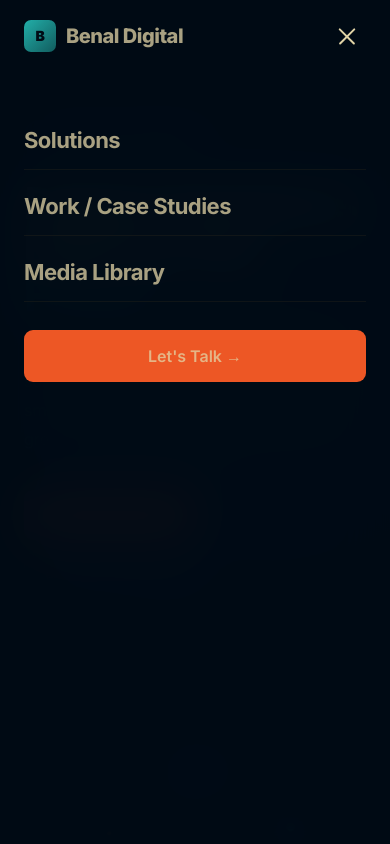
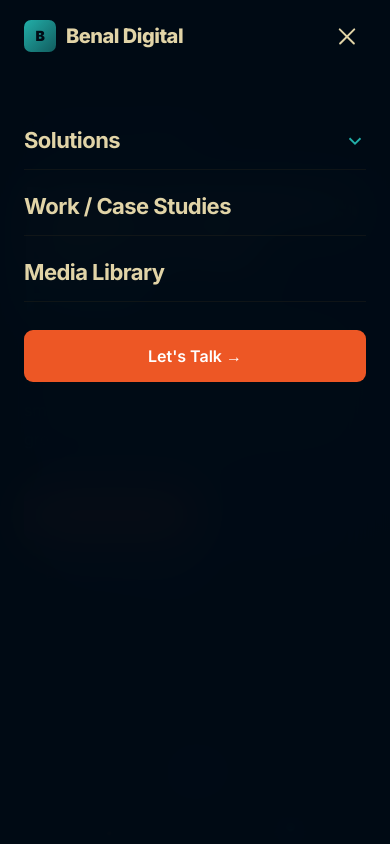
Before and after one commit to Alvin-21/benal, a Next.js app: page / in a window 390 px wide. Both pictures are taken after a click on the button "Open menu". Shown: the top 844 px of the page. Built offline with nearby package versions, Linux system fonts and the light colour scheme.

Commit message:
chore: Add a dropdown menu for solutions in the mobile nav

```diff
--- a/src/app/components/navigation/Navigation.tsx
+++ b/src/app/components/navigation/Navigation.tsx
@@ -25,6 +25,7 @@ const mobileLinks = [
 export default function Navigation() {
   const [scrolled, setScrolled] = useState(false)
   const [mobileOpen, setMobileOpen] = useState(false)
+  const [mobileSolutionsOpen, setMobileSolutionsOpen] = useState(false)
   const [dropdownOpen, setDropdownOpen] = useState(false)
   const dropdownRef = useRef<HTMLDivElement>(null)
 
@@ -156,7 +157,10 @@ export default function Navigation() {
           {/* Hamburger */}
           <button
             className="lg:hidden flex flex-col gap-[5px] p-2 rounded-md transition-colors duration-200 hover:bg-cream/5"
-            onClick={() => setMobileOpen(!mobileOpen)}
+            onClick={() => {
+              setMobileOpen(!mobileOpen)
+              setMobileSolutionsOpen(false)
+            }}
             aria-label={mobileOpen ? 'Close menu' : 'Open menu'}
             aria-expanded={mobileOpen}
             aria-controls="mobileNav"
@@ -189,11 +193,58 @@ export default function Navigation() {
         className={`fixed inset-0 z-[99] bg-bg/[0.97] backdrop-blur-xl flex flex-col gap-2 overflow-y-auto pt-28 px-6 pb-10 transition-opacity duration-300 ${mobileOpen ? 'opacity-100 pointer-events-auto' : 'opacity-0 pointer-events-none'
           }`}
       >
-        {mobileLinks.map((link) => (
+        {mobileLinks.map((link) => link.label === 'Solutions' ? (
+          <div key={link.label} className="border-b border-gold/10">
+            <button
+              type="button"
+              onClick={() => setMobileSolutionsOpen((prev) => !prev)}
+              aria-expanded={mobileSolutionsOpen}
+              aria-controls="mobileSolutions"
+              className="flex w-full items-center justify-between text-[22px] font-bold text-cream py-3 tracking-tight"
+            >
+              {link.label}
+              <svg
+                width="22" height="22" fill="none" stroke="#22AFA9" strokeWidth="2"
+                viewBox="0 0 24 24" aria-hidden="true"
+                className={`transition-transform duration-200 ${mobileSolutionsOpen ? 'rotate-180' : ''}`}
+              >
+                <path d="m6 9 6 6 6-6" />
+              </svg>
+            </button>
+            <div
+              id="mobileSolutions"
+              className={`overflow-hidden transition-all duration-300 ${mobileSolutionsOpen ? 'max-h-[900px] pb-3 opacity-100' : 'max-h-0 opacity-0'}`}
+            >
+              {megaServices.map((service) => (
+                <div key={service.label} className="py-2">
+                  <div className="text-[11px] font-bold tracking-[0.12em] uppercase text-teal mb-1.5">
+                    {service.label}
+                  </div>
+                  {service.items.map((item) => (
+                    <Link
+                      key={item}
+                      href="#services"
+                      onClick={() => {
+                        setMobileOpen(false)
+                        setMobileSolutionsOpen(false)
+                      }}
+                      className="block py-1 text-sm text-cream/70 transition-colors hover:text-cream"
+                    >
+                      {item}
+                    </Link>
+                  ))}
+                </div>
+              ))}
+            </div>
+          </div>
+        ) : (
           <Link
             key={link.label}
             href={link.href}
-            onClick={() => setMobileOpen(false)}
+            onClick={() => {
+              setMobileOpen(false)
+              setMobileSolutionsOpen(false)
+            }}
             className="text-[22px] font-bold text-cream py-3 border-b border-gold/10 block tracking-tight"
           >
             {link.label}
--- a/src/app/globals.css
+++ b/src/app/globals.css
@@ -20,7 +20,7 @@ body {
   overflow-x: hidden;
 }
 
-a { text-decoration: none; color: inherit; }
+a { text-decoration: none; }
 
 a:focus-visible, button:focus-visible {
   outline: 2px solid #22AFA9;
```
